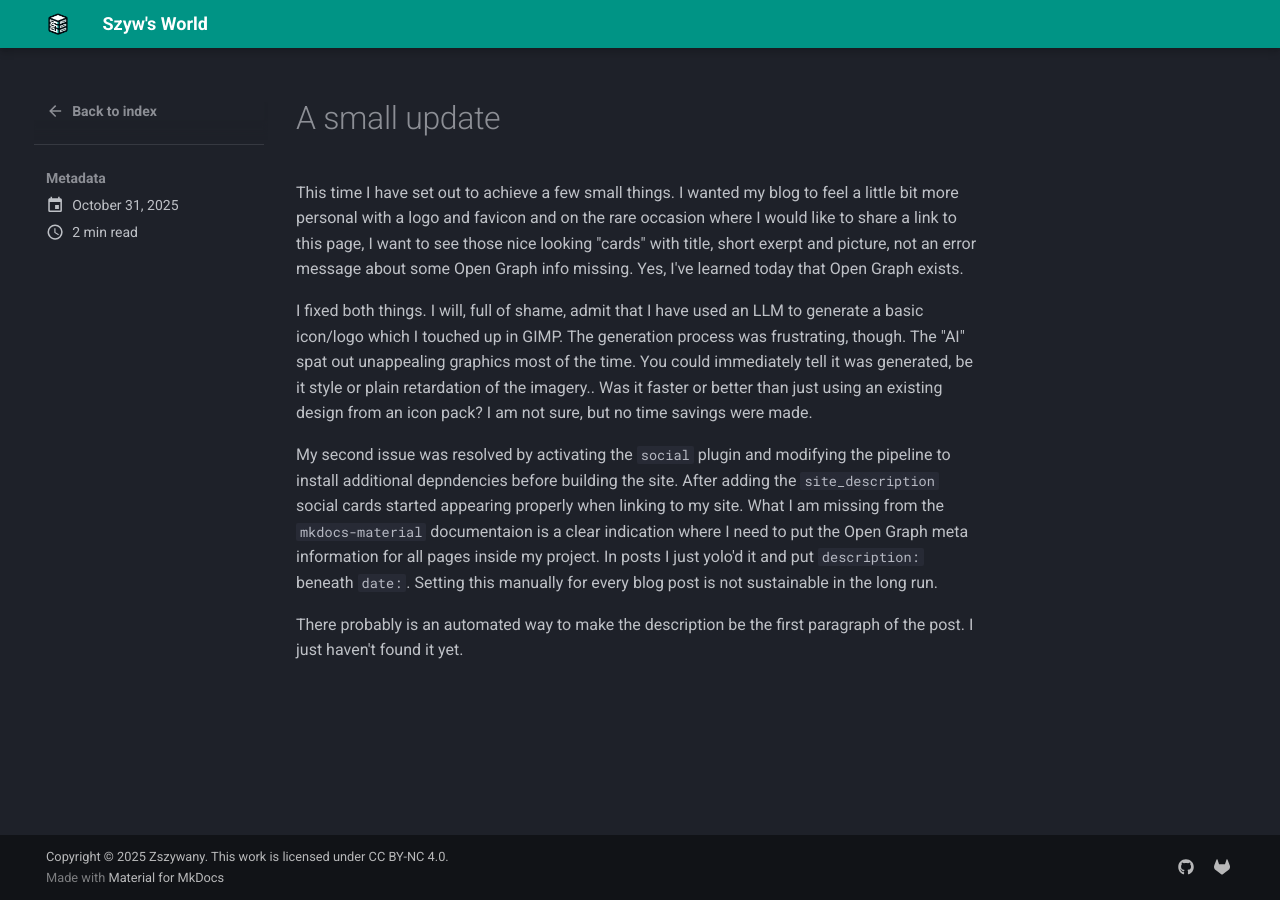
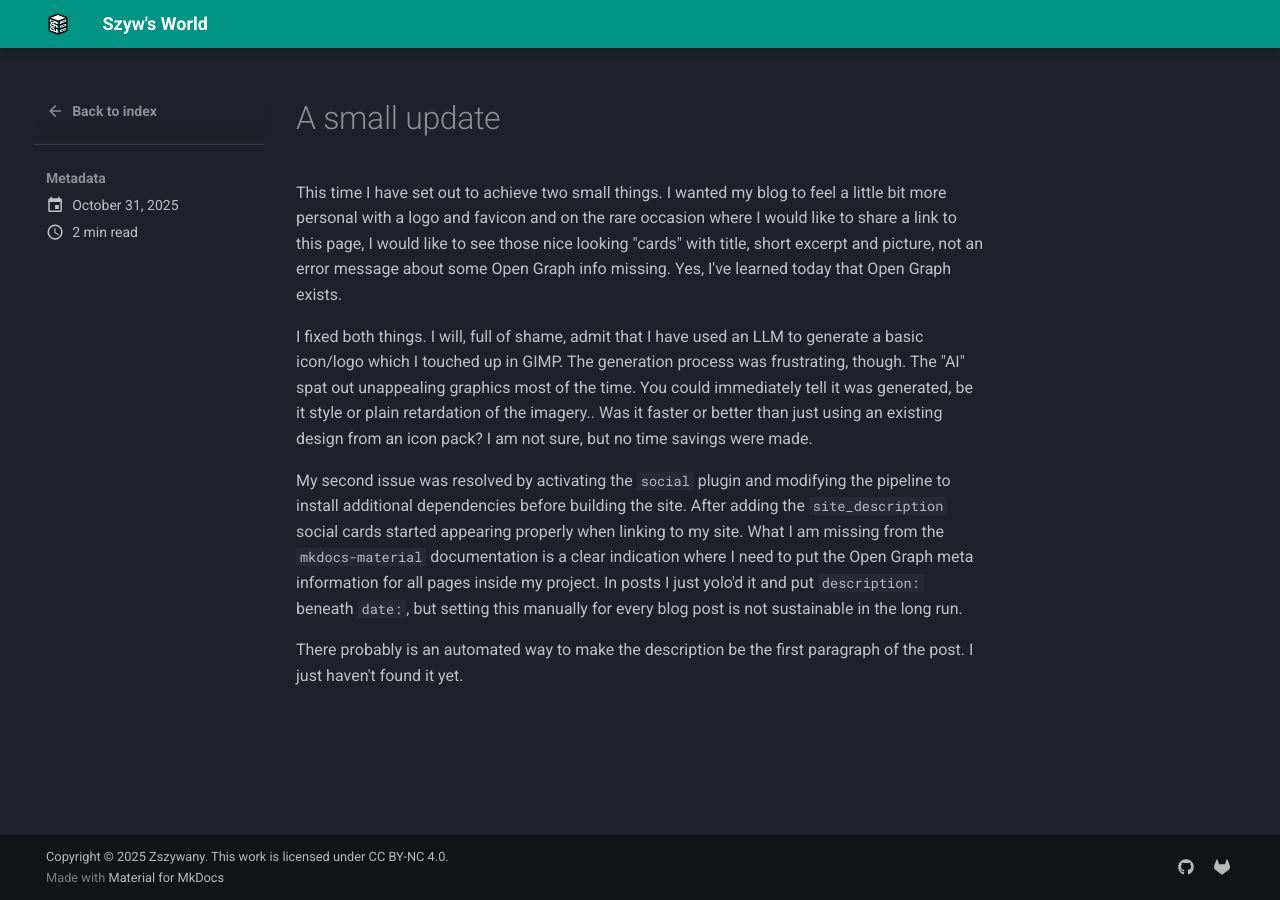
Before and after one commit to Zszywany/website, an MkDocs documentation site: the page built from docs/blog/posts/A small update.md, in a window 1280 px wide. Built offline with MkDocs 1.6.1 and Material for MkDocs 9.7.7, drawn with Linux system fonts in a browser that asks for light colours.

Commit message:
content update

```diff
--- a/docs/blog/posts/A small update.md
+++ b/docs/blog/posts/A small update.md
@@ -3,11 +3,11 @@ date:
   created: 2025-10-31
 description: test test test social cards
 ---
-This time I have set out to achieve a few small things. I wanted my blog to feel a little bit more personal with a logo and favicon and on the rare occasion where I would like to share a link to this page, I want to see those nice looking "cards" with title, short exerpt and picture, not an error message about some Open Graph info missing. Yes, I've learned today that Open Graph exists.
+This time I have set out to achieve two small things. I wanted my blog to feel a little bit more personal with a logo and favicon and on the rare occasion where I would like to share a link to this page, I would like to see those nice looking "cards" with title, short excerpt and picture, not an error message about some Open Graph info missing. Yes, I've learned today that Open Graph exists.
 
 I fixed both things. I will, full of shame, admit that I have used an LLM to generate a basic icon/logo which I touched up in GIMP. The generation process was frustrating, though. The "AI" spat out unappealing graphics most of the time. You could immediately tell it was generated, be it style or plain retardation of the imagery.. Was it faster or better than just using an existing design from an icon pack? I am not sure, but no time savings were made.
 
-My second issue was resolved by activating the `social` plugin and modifying the pipeline to install additional depndencies before building the site. After adding the `site_description` social cards started appearing properly when linking to my site.
-What I am missing from the `mkdocs-material` documentaion is a clear indication where I need to put the Open Graph meta information for all pages inside my project. In posts I just yolo'd it and put `description: ` beneath `date: `. Setting this manually for every blog post is not sustainable in the long run.
+My second issue was resolved by activating the `social` plugin and modifying the pipeline to install additional dependencies before building the site. After adding the `site_description` social cards started appearing properly when linking to my site.
+What I am missing from the `mkdocs-material` documentation is a clear indication where I need to put the Open Graph meta information for all pages inside my project. In posts I just yolo'd it and put `description: ` beneath `date: `, but setting this manually for every blog post is not sustainable in the long run.
 
 There probably is an automated way to make the description be the first paragraph of the post. I just haven't found it yet.
```
